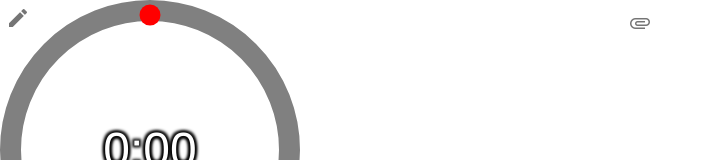
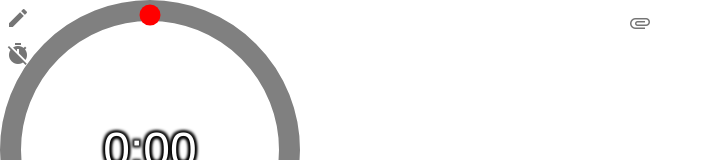
Before and after one commit to fasalgad/countdown-background, a Vue app: page / in a window 1280 px wide. Shown: the top 160 px of the page, without its empty margins (0-713 px from the left). Built offline with nearby package versions, Linux system fonts and the light colour scheme; what v-drag, vue-file-agent would draw is missing.

Commit message:
ocultar timer

```diff
--- a/src/views/drag3.vue
+++ b/src/views/drag3.vue
@@ -11,6 +11,7 @@
 		<div style="position: fixed; z-index: 3">
 			<div style="position: absolute; z-index: 3">
 				{{ timeLeft }}
+				<div v-show="showTimer">
 					<div v-show="!edit">
 						<v-btn icon>
 							<v-icon @click="btnEdit"> mdi-pencil </v-icon>
@@ -30,7 +31,17 @@
 						</v-text-field>
 					</div>
 				</div>
+				<v-btn icon>
+					<v-icon v-if="showTimer" @click="showTimer = !showTimer">
+						mdi-timer-off
+					</v-icon>
+					<v-icon v-else @click="showTimer = !showTimer">
+						mdi-timer
+					</v-icon>
+				</v-btn>
+			</div>
 			<BaseTimer
+				v-if="showTimer"
 				:time-left="timer"
 				:timeLimit="timeLimitNumber"
 				:muted="muted"
@@ -75,6 +86,7 @@ export default {
 			imgGuid: [],
 			muted: true,
 			show4: false,
+			showTimer: true,
 		};
 	},
 	created() {},
```
Lines whose indentation alone changed are shown as unchanged.
